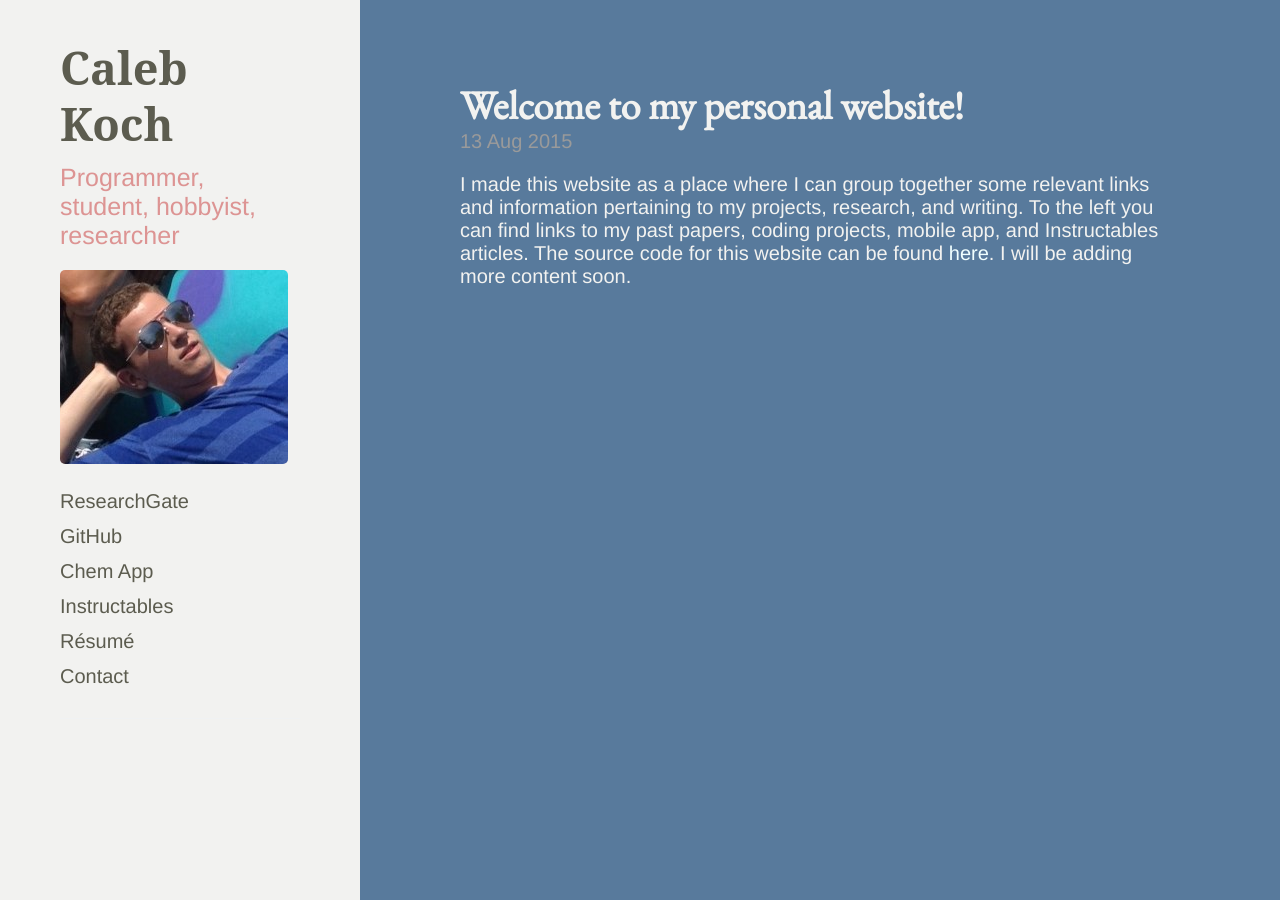
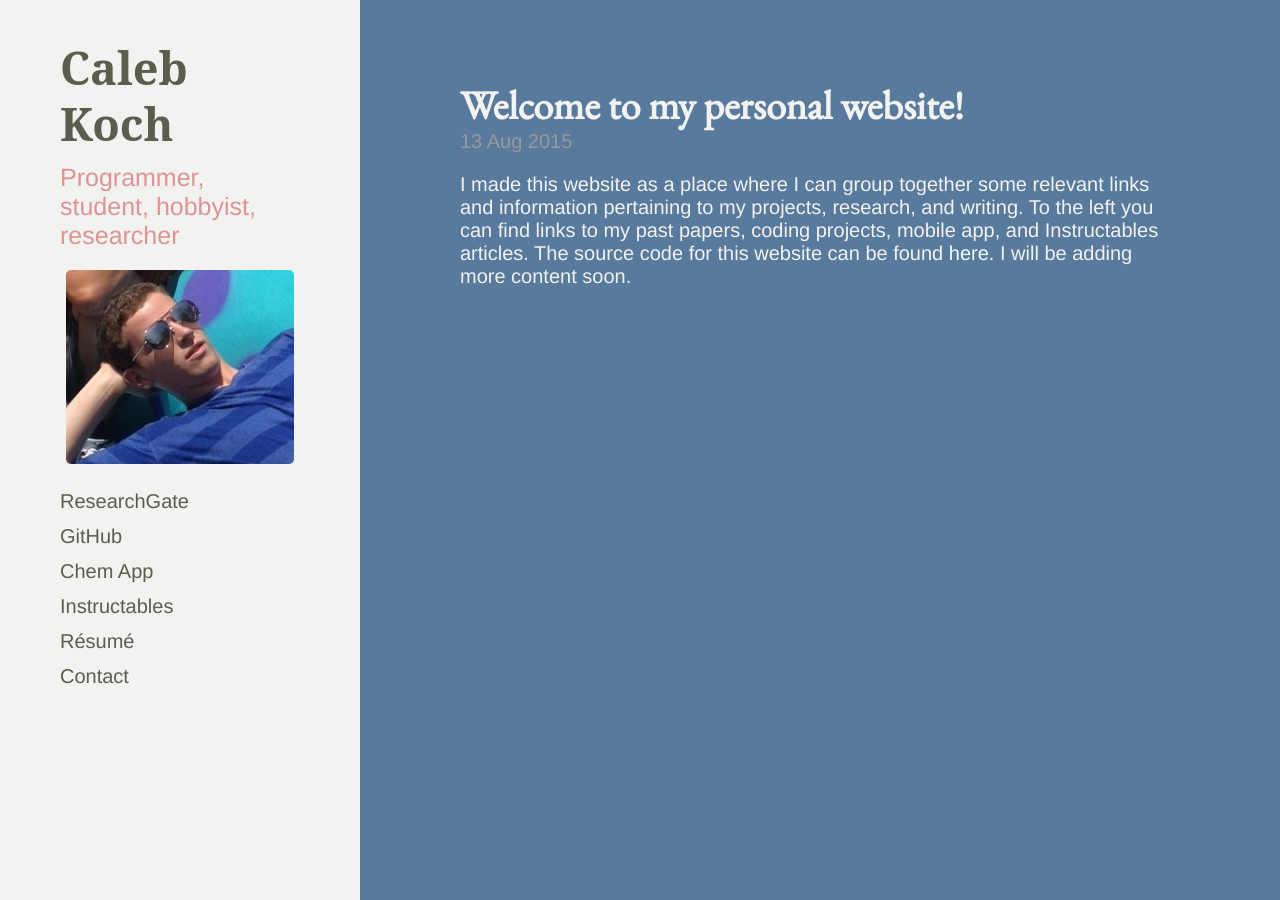
Before and after one commit to cakoch10/cakoch10.github.io, a Jekyll site: the page built from index.html, in a window 1280 px wide. Built offline with Jekyll 4.4.1, drawn with Linux system fonts in a browser that asks for light colours; Markdown is read by kramdown in place of the engine named in the settings; the list of posts is cut into pages by our own code.

Commit message:
Update sidebar.html

```diff
--- a/_includes/sidebar.html
+++ b/_includes/sidebar.html
@@ -9,7 +9,7 @@
       <p class="lead">{{ site.description }}</p>
     </div>
 
-    <div style="text-align: center"><img src="https://raw.githubusercontent.com/cakoch10/cakoch10.github.io/master/public/me.jpeg"/></div>
+    <div style="text-align: center"><IMG class="displayed" src="https://raw.githubusercontent.com/cakoch10/cakoch10.github.io/master/public/me.jpeg"/></div>
 
     <nav class="sidebar-nav">
       <a class="sidebar-nav-item" href="https://www.researchgate.net/profile/Caleb_Koch">ResearchGate</a>
```
